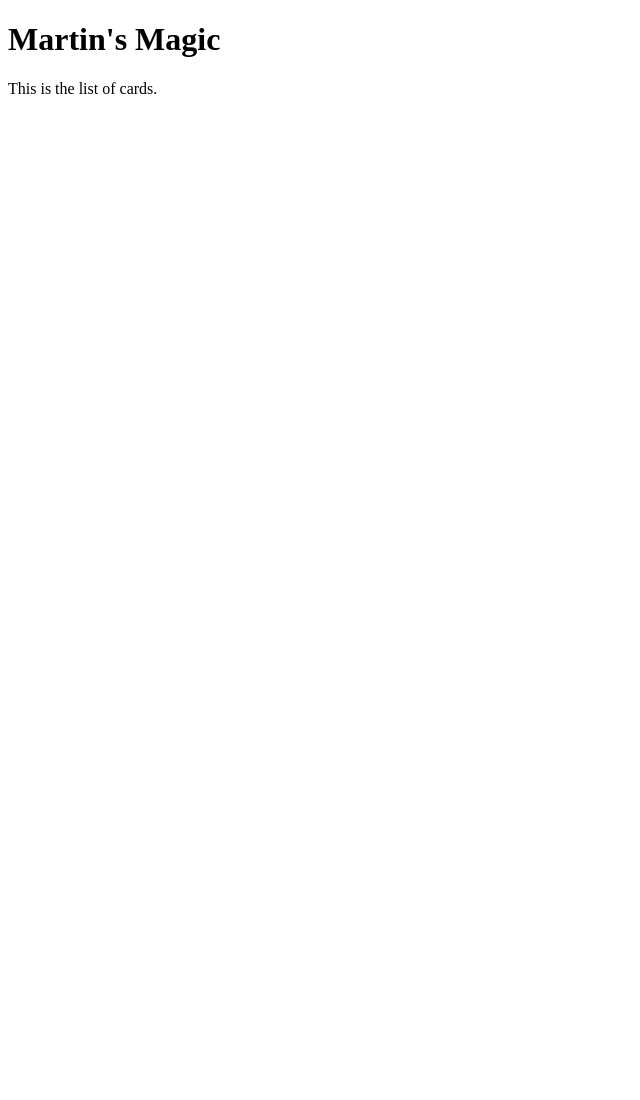
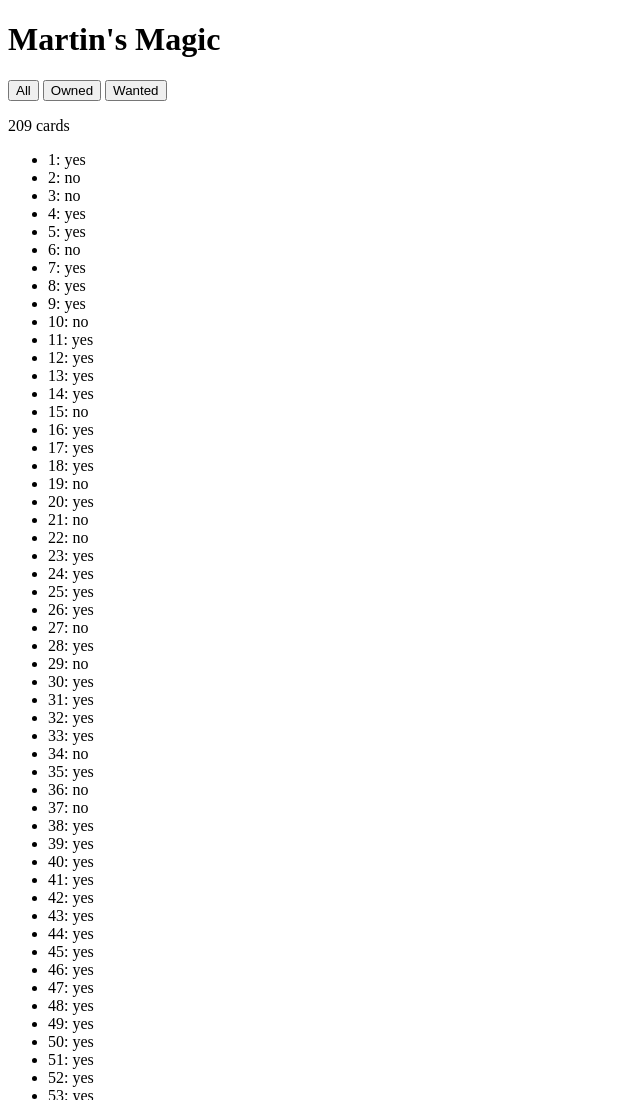
Before and after one commit to martinmurphy/magic, a plain HTML site: page docs/index.html in a window 1280 px wide. Shown: the top 1100 px of the page, without its empty margins (0-640 px from the left). Before the commit the page ends 800 px from the top, so only its background shows below. Drawn offline with nearby package versions, Linux system fonts and the light colour scheme.

Commit message:
Add cardlist and initial filtering

```diff
--- a/docs/index.html
+++ b/docs/index.html
@@ -3,6 +3,27 @@
 
 <head>
 <title>Martin&apos;s Magic</title>
+<script src="https://ajax.googleapis.com/ajax/libs/jquery/3.2.1/jquery.min.js"></script>
+<script src="https://cdnjs.cloudflare.com/ajax/libs/handlebars.js/4.0.10/handlebars.min.js"></script>
+<script src="https://cdnjs.cloudflare.com/ajax/libs/underscore.js/1.8.3/underscore-min.js"></script>
+<script src="js/cardlist.js"></script>
+<script src="js/cards.js"></script>
+
+<script id="cardlist-template" type="text/x-handlebars-template">
+  <p>{{cards.length}} cards</p>
+  <ul class="cards">
+    {{#each cards}}
+      <li>{{number}}:
+        {{#if count}}
+           yes
+        {{else}}
+           no
+        {{/if}}
+      </li>
+    {{/each}}
+  </ul>
+</script>
+
 </head>
 
 <body>
@@ -10,6 +31,9 @@
 <h1>Martin&apos;s Magic</h1>
 </header>
 <section>
-<p>This is the list of cards.</p>
+<button id='all' type='button'>All</button>
+<button id='owned' type='button'>Owned</button>
+<button id='wanted' type='button'>Wanted</button>
+<div id='cardlist'>This is the list of cards.</div>
 </section>
 <html>
--- /dev/null
+++ b/docs/js/cardlist.js
@@ -0,0 +1,211 @@
+var cards = [
+{"set":"hou","number":1,"count":1},
+{"set":"hou","number":2,"count":0},
+{"set":"hou","number":3,"count":0},
+{"set":"hou","number":4,"count":1},
+{"set":"hou","number":5,"count":1},
+{"set":"hou","number":6,"count":0},
+{"set":"hou","number":7,"count":1},
+{"set":"hou","number":8,"count":1},
+{"set":"hou","number":9,"count":1},
+{"set":"hou","number":10,"count":0},
+{"set":"hou","number":11,"count":1},
+{"set":"hou","number":12,"count":1},
+{"set":"hou","number":13,"count":1},
+{"set":"hou","number":14,"count":1},
+{"set":"hou","number":15,"count":0},
+{"set":"hou","number":16,"count":1},
+{"set":"hou","number":17,"count":1},
+{"set":"hou","number":18,"count":1},
+{"set":"hou","number":19,"count":0},
+{"set":"hou","number":20,"count":1},
+{"set":"hou","number":21,"count":0},
+{"set":"hou","number":22,"count":0},
+{"set":"hou","number":23,"count":1},
+{"set":"hou","number":24,"count":1},
+{"set":"hou","number":25,"count":1},
+{"set":"hou","number":26,"count":1},
+{"set":"hou","number":27,"count":0},
+{"set":"hou","number":28,"count":1},
+{"set":"hou","number":29,"count":0},
+{"set":"hou","number":30,"count":1},
+{"set":"hou","number":31,"count":1},
+{"set":"hou","number":32,"count":1},
+{"set":"hou","number":33,"count":1},
+{"set":"hou","number":34,"count":0},
+{"set":"hou","number":35,"count":1},
+{"set":"hou","number":36,"count":0},
+{"set":"hou","number":37,"count":0},
+{"set":"hou","number":38,"count":1},
+{"set":"hou","number":39,"count":1},
+{"set":"hou","number":40,"count":1},
+{"set":"hou","number":41,"count":1},
+{"set":"hou","number":42,"count":1},
+{"set":"hou","number":43,"count":1},
+{"set":"hou","number":44,"count":1},
+{"set":"hou","number":45,"count":1},
+{"set":"hou","number":46,"count":1},
+{"set":"hou","number":47,"count":1},
+{"set":"hou","number":48,"count":1},
+{"set":"hou","number":49,"count":1},
+{"set":"hou","number":50,"count":1},
+{"set":"hou","number":51,"count":1},
+{"set":"hou","number":52,"count":1},
+{"set":"hou","number":53,"count":1},
+{"set":"hou","number":54,"count":1},
+{"set":"hou","number":55,"count":0},
+{"set":"hou","number":56,"count":1},
+{"set":"hou","number":57,"count":0},
+{"set":"hou","number":58,"count":0},
+{"set":"hou","number":59,"count":0},
+{"set":"hou","number":60,"count":0},
+{"set":"hou","number":61,"count":1},
+{"set":"hou","number":62,"count":0},
+{"set":"hou","number":63,"count":1},
+{"set":"hou","number":64,"count":1},
+{"set":"hou","number":65,"count":0},
+{"set":"hou","number":66,"count":1},
+{"set":"hou","number":67,"count":1},
+{"set":"hou","number":68,"count":0},
+{"set":"hou","number":69,"count":1},
+{"set":"hou","number":70,"count":1},
+{"set":"hou","number":71,"count":0},
+{"set":"hou","number":72,"count":1},
+{"set":"hou","number":73,"count":0},
+{"set":"hou","number":74,"count":1},
+{"set":"hou","number":75,"count":1},
+{"set":"hou","number":76,"count":1},
+{"set":"hou","number":77,"count":1},
+{"set":"hou","number":78,"count":0},
+{"set":"hou","number":79,"count":1},
+{"set":"hou","number":80,"count":1},
+{"set":"hou","number":81,"count":1},
+{"set":"hou","number":82,"count":1},
+{"set":"hou","number":83,"count":0},
+{"set":"hou","number":84,"count":1},
+{"set":"hou","number":85,"count":1},
+{"set":"hou","number":86,"count":1},
+{"set":"hou","number":87,"count":0},
+{"set":"hou","number":88,"count":1},
+{"set":"hou","number":89,"count":1},
+{"set":"hou","number":90,"count":0},
+{"set":"hou","number":91,"count":0},
+{"set":"hou","number":92,"count":1},
+{"set":"hou","number":93,"count":1},
+{"set":"hou","number":94,"count":1},
+{"set":"hou","number":95,"count":1},
+{"set":"hou","number":96,"count":1},
+{"set":"hou","number":97,"count":0},
+{"set":"hou","number":98,"count":0},
+{"set":"hou","number":99,"count":1},
+{"set":"hou","number":100,"count":1},
+{"set":"hou","number":101,"count":1},
+{"set":"hou","number":102,"count":1},
+{"set":"hou","number":103,"count":1},
+{"set":"hou","number":104,"count":0},
+{"set":"hou","number":105,"count":1},
+{"set":"hou","number":106,"count":1},
+{"set":"hou","number":107,"count":1},
+{"set":"hou","number":108,"count":1},
+{"set":"hou","number":109,"count":1},
+{"set":"hou","number":110,"count":1},
+{"set":"hou","number":111,"count":1},
+{"set":"hou","number":112,"count":1},
+{"set":"hou","number":113,"count":1},
+{"set":"hou","number":114,"count":1},
+{"set":"hou","number":115,"count":1},
+{"set":"hou","number":116,"count":1},
+{"set":"hou","number":117,"count":1},
+{"set":"hou","number":118,"count":1},
+{"set":"hou","number":119,"count":1},
+{"set":"hou","number":120,"count":0},
+{"set":"hou","number":121,"count":1},
+{"set":"hou","number":122,"count":0},
+{"set":"hou","number":123,"count":1},
+{"set":"hou","number":124,"count":1},
+{"set":"hou","number":125,"count":1},
+{"set":"hou","number":126,"count":1},
+{"set":"hou","number":127,"count":0},
+{"set":"hou","number":128,"count":1},
+{"set":"hou","number":129,"count":1},
+{"set":"hou","number":130,"count":0},
+{"set":"hou","number":131,"count":0},
+{"set":"hou","number":132,"count":1},
+{"set":"hou","number":133,"count":1},
+{"set":"hou","number":134,"count":1},
+{"set":"hou","number":135,"count":0},
+{"set":"hou","number":136,"count":0},
+{"set":"hou","number":137,"count":0},
+{"set":"hou","number":138,"count":1},
+{"set":"hou","number":139,"count":0},
+{"set":"hou","number":140,"count":0},
+{"set":"hou","number":141,"count":1},
+{"set":"hou","number":142,"count":1},
+{"set":"hou","number":143,"count":1},
+{"set":"hou","number":144,"count":0},
+{"set":"hou","number":145,"count":1},
+{"set":"hou","number":146,"count":1},
+{"set":"hou","number":147,"count":1},
+{"set":"hou","number":148,"count":1},
+{"set":"hou","number":149,"count":1},
+{"set":"hou","number":150,"count":1},
+{"set":"hou","number":151,"count":1},
+{"set":"hou","number":152,"count":1},
+{"set":"hou","number":153,"count":1},
+{"set":"hou","number":154,"count":0},
+{"set":"hou","number":155,"count":0},
+{"set":"hou","number":156,"count":0},
+{"set":"hou","number":157,"count":1},
+{"set":"hou","number":158,"count":1},
+{"set":"hou","number":159,"count":0},
+{"set":"hou","number":160,"count":1},
+{"set":"hou","number":161,"count":0},
+{"set":"hou","number":162,"count":1},
+{"set":"hou","number":163,"count":1},
+{"set":"hou","number":164,"count":1},
+{"set":"hou","number":165,"count":1},
+{"set":"hou","number":166,"count":1},
+{"set":"hou","number":167,"count":1},
+{"set":"hou","number":168,"count":1},
+{"set":"hou","number":169,"count":1},
+{"set":"hou","number":170,"count":1},
+{"set":"hou","number":171,"count":1},
+{"set":"hou","number":172,"count":1},
+{"set":"hou","number":173,"count":1},
+{"set":"hou","number":174,"count":1},
+{"set":"hou","number":175,"count":1},
+{"set":"hou","number":176,"count":0},
+{"set":"hou","number":177,"count":0},
+{"set":"hou","number":178,"count":0},
+{"set":"hou","number":179,"count":1},
+{"set":"hou","number":180,"count":1},
+{"set":"hou","number":181,"count":1},
+{"set":"hou","number":182,"count":1},
+{"set":"hou","number":183,"count":1},
+{"set":"hou","number":184,"count":1},
+{"set":"hou","number":185,"count":1},
+{"set":"hou","number":186,"count":1},
+{"set":"hou","number":187,"count":1},
+{"set":"hou","number":188,"count":1},
+{"set":"hou","number":189,"count":1},
+{"set":"hou","number":190,"count":1},
+{"set":"hou","number":191,"count":1},
+{"set":"hou","number":192,"count":1},
+{"set":"hou","number":193,"count":1},
+{"set":"hou","number":194,"count":1},
+{"set":"hou","number":195,"count":1},
+{"set":"hou","number":196,"count":1},
+{"set":"hou","number":197,"count":1},
+{"set":"hou","number":198,"count":1},
+{"set":"hou","number":199,"count":1},
+{"set":"hou","number":200,"count":1},
+{"set":"hou","number":201,"count":1},
+{"set":"hou","number":202,"count":1},
+{"set":"hou","number":203,"count":1},
+{"set":"hou","number":204,"count":1},
+{"set":"hou","number":205,"count":1},
+{"set":"hou","number":206,"count":1},
+{"set":"hou","number":207,"count":1},
+{"set":"hou","number":208,"count":1},
+{"set":"hou","number":209,"count":1}
+]
--- /dev/null
+++ b/docs/js/cards.js
@@ -0,0 +1,23 @@
+$(document).ready(function(){
+
+  var source   = $("#cardlist-template").html();
+  var template = Handlebars.compile(source);
+
+  var html    = template({cards:cards});
+  $('#cardlist').html(html);
+
+  $("#all").click(function(){
+    var html    = template({cards:cards});
+    $('#cardlist').html(html);
+  });
+
+  $("#owned").click(function(){
+    var html    = template({cards:_.filter(cards,function(card){return card.count>0})});
+    $('#cardlist').html(html);
+  });
+
+  $("#wanted").click(function(){
+    var html    = template({cards:_.filter(cards,function(card){return card.count<=0})});
+    $('#cardlist').html(html);
+  });
+});
--- /dev/null
+++ b/genlist.js
@@ -0,0 +1,3 @@
+for(var i=1; i<=209; i++) {
+   console.log(JSON.stringify({set:'hou',number:i,count:0}));
+}
```
